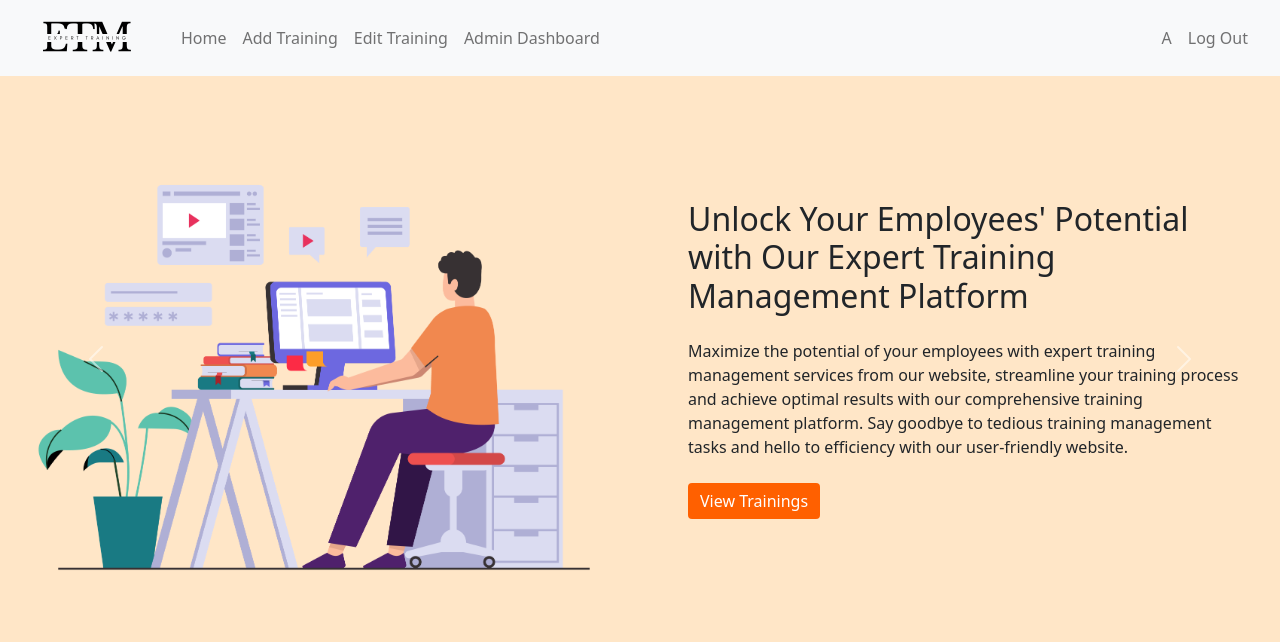
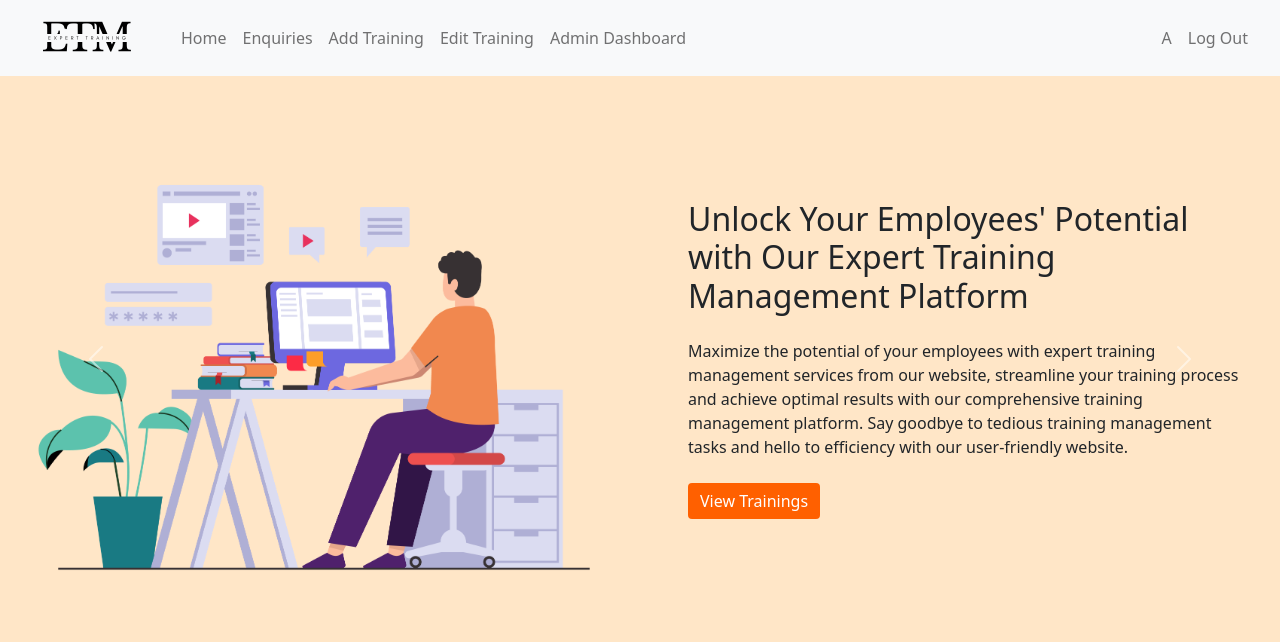
Before and after one commit to neehalmahfuz/MSP-Assignment, a PHP site: page /index.php in a window 1280 px wide. Shown: the top 642 px of the page. Run offline with PHP 8.4, Linux system fonts and the light colour scheme; a user stored in the database is signed in; data comes from the database, SQL or seed files in the repository.

Commit message:
included enquiry in navbar

```diff
--- a/include/navbar.php
+++ b/include/navbar.php
@@ -24,6 +24,9 @@ session_start();
         <ul class="navbar-nav me-auto">
           <li class="nav-item active">
             <a class="nav-link" href="index.php">Home</a>
+          </li>
+          <li class="nav-item">
+            <a class="nav-link" href="enquiry.php">Enquiries</a>
           </li>
           <li class="nav-item">
             <a class="nav-link" href="AddTrainingOption.php?Id=AddTraining">Add Training</a>
@@ -65,6 +68,9 @@ else{
             <a class="nav-link" href="notification.php">Notifications</a>
           </li>
           <li class="nav-item">
+            <a class="nav-link" href="enquiry.php">Enquiry</a>
+          </li>
+          <li class="nav-item">
             <a class="nav-link" href="contactus.php">Contact Us</a>
           </li>
         </ul>
```
